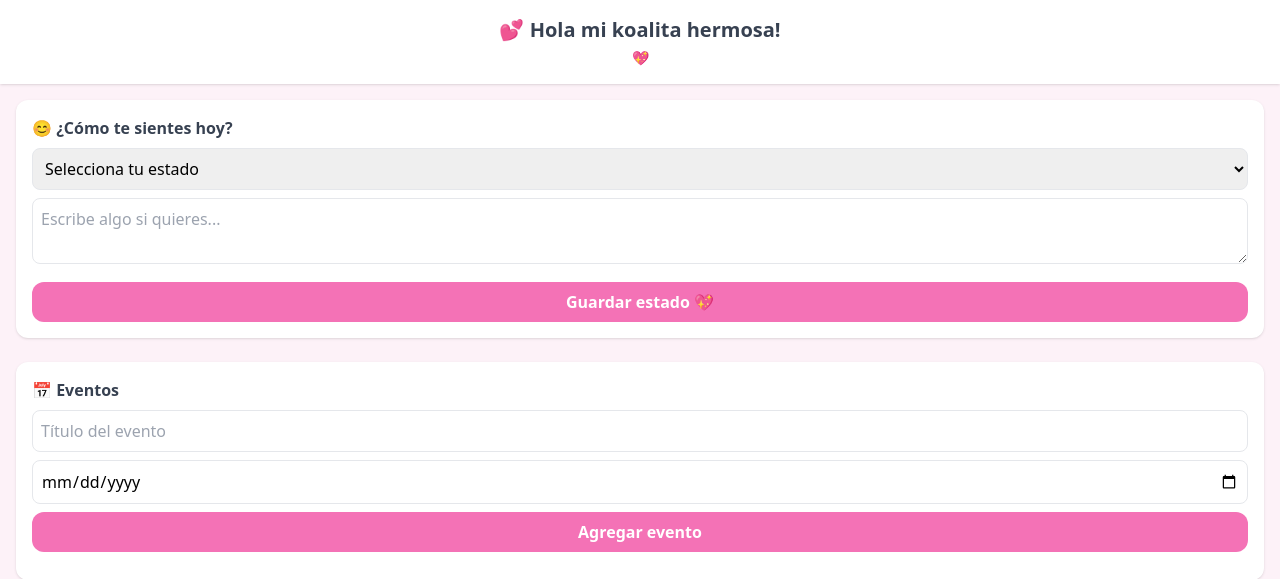
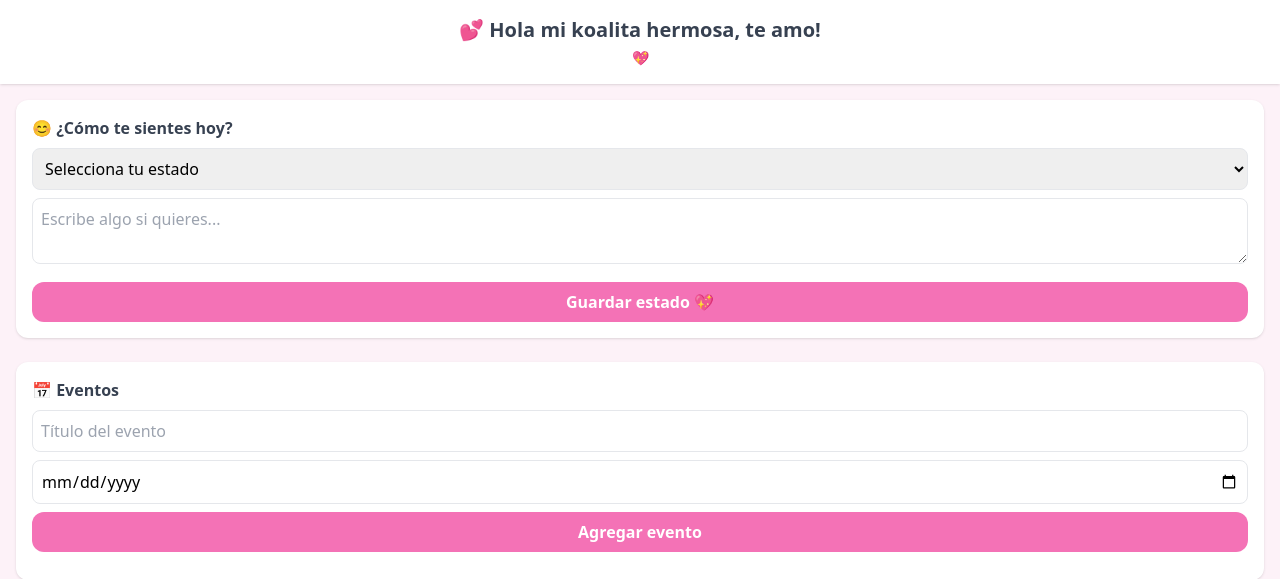
Before and after one commit to louis1333/app_sara, a Flask app: page /app in a window 1280 px wide. Shown: the top 579 px of the page. Run offline with Flask 3, Linux system fonts and the light colour scheme; data comes from the database, SQL or seed files in the repository; data that the repository does not hold is empty; some libraries are stand-ins or nearby versions.

Commit message:
prueba final

```diff
--- a/app/templates/index.html
+++ b/app/templates/index.html
@@ -28,7 +28,7 @@
   <!-- HEADER -->
   <header class="bg-white shadow p-4 text-center">
     <h1 class="text-xl font-semibold text-gray-700">
-      💕 Hola mi koalita hermosa!
+      💕 Hola mi koalita hermosa, te amo!
     </h1>
     <p id="daily-message" class="text-sm text-gray-500 mt-1">
       Cargando mensaje...
```
